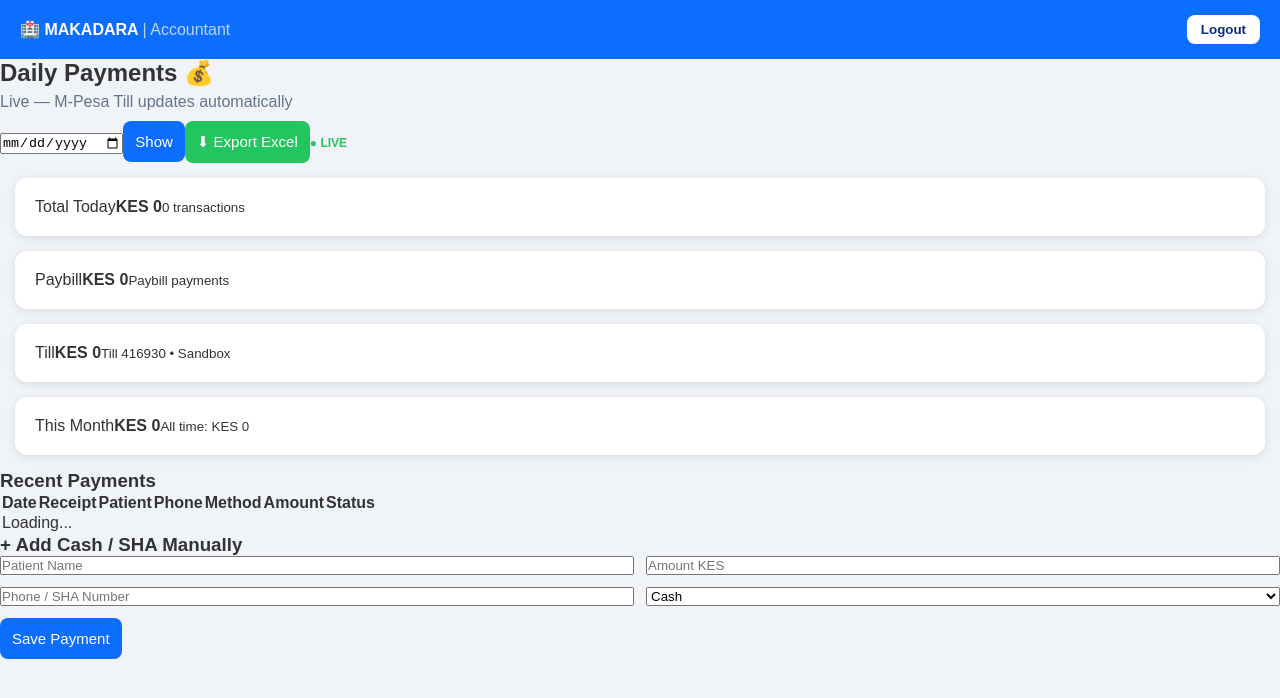
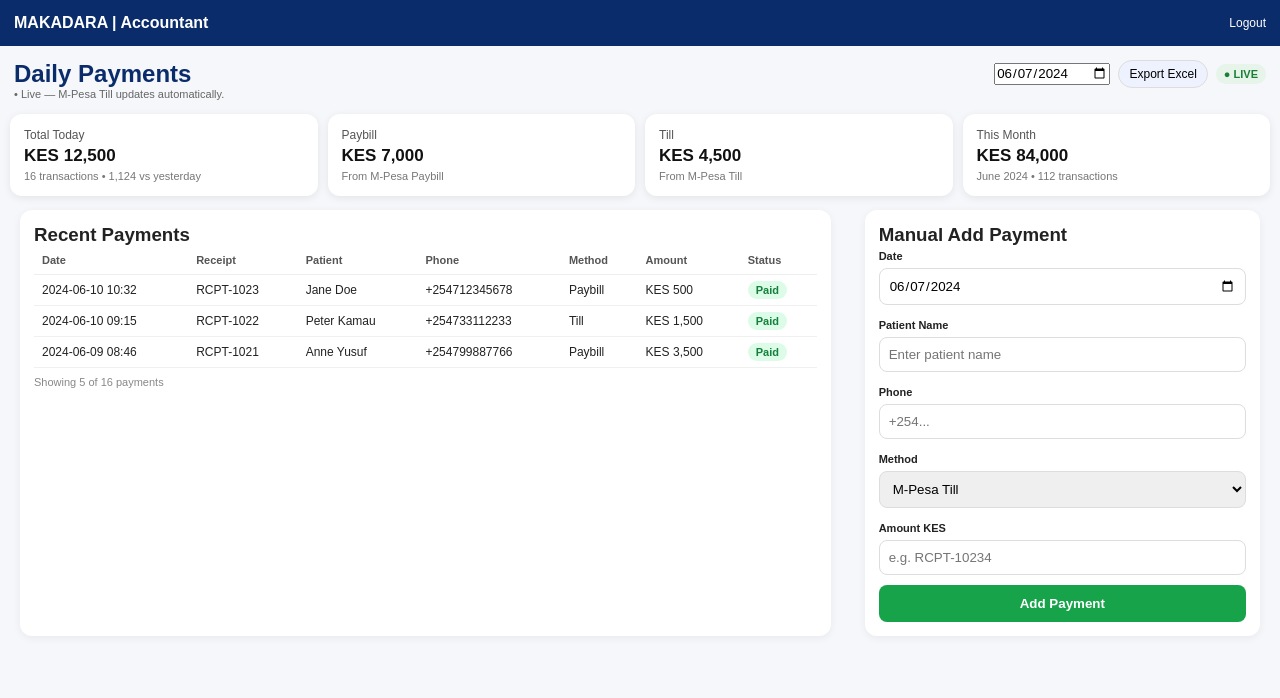
Before and after one commit to Dylan79-png/Makadara-backend, a website: page admin/accountant.html in a window 1280 px wide. Drawn offline with Linux system fonts and the light colour scheme; sample sign-in values are in the browser's storage.

Commit message:
combined css + 3 pages

```diff
--- a/admin/accountant.html
+++ b/admin/accountant.html
@@ -1,16 +1,64 @@
-<!DOCTYPE html><html><head><meta charset="UTF-8"><meta name="viewport" content="width=device-width,initial-scale=1"><title>Accountant — Makadara</title><link rel="stylesheet" href="css/admin.css"></head>
+<!DOCTYPE html>
+<html lang="en">
+<head>
+<meta charset="UTF-8">
+<meta name="viewport" content="width=device-width, initial-scale=1">
+<title>Makadara | Accountant</title>
+<link rel="stylesheet" href="css/admin.css">
+</head>
 <body>
-<div class="topbar"><b>🏥 MAKADARA <span style="opacity:.7;font-weight:400">| Accountant</span></b><div><span id="userLabel" style="font-size:13px;opacity:.9;margin-right:10px"></span><button onclick="logout()" style="background:#fff;color:#0a2a7a;border:none;padding:7px 14px;border-radius:8px;cursor:pointer;font-weight:700">Logout</button></div></div>
-<div class="container">
-<h2 style="margin:0">Daily Payments 💰</h2><p style="color:#64748b;margin:6px 0 0">Live — M-Pesa Till updates automatically</p>
-<div class="toolbar"><input type="date" id="datePicker"><button class="btn" onclick="loadData()">Show</button><button class="btn" style="background:#22c55e" onclick="exportCSV()">⬇ Export Excel</button><span id="liveDot" style="margin-left:auto;font-size:12px;color:#22c55e;font-weight:700">● LIVE</span></div>
-<div class="cards">
-<div class="card"><span>Total Today</span><b id="totalToday">KES 0</b><small id="countToday">0 transactions</small></div>
-<div class="card"><span>Paybill</span><b id="paybillToday">KES 0</b><small>Paybill payments</small></div>
-<div class="card"><span>Till</span><b id="tillToday">KES 0</b><small>Till 416930 • Sandbox</small></div>
-<div class="card"><span>This Month</span><b id="totalMonth">KES 0</b><small id="totalAll">All time: KES 0</small></div>
+<header class="topbar-acct">
+  <div class="logo">MAKADARA | Accountant</div>
+  <button onclick="logout()">Logout</button>
+</header>
+
+<div class="acct-head">
+  <div>
+    <h1>Daily Payments</h1>
+    <p>• Live — M-Pesa Till updates automatically.</p>
+  </div>
+  <div class="acct-actions">
+    <input type="date" value="2024-06-07">
+    <button class="btn-export">Export Excel</button>
+    <span class="live">● LIVE</span>
+  </div>
 </div>
-<h3>Recent Payments</h3>
-<table><thead><tr><th>Date</th><th>Receipt</th><th>Patient</th><th>Phone</th><th>Method</th><th>Amount</th><th>Status</th></tr></thead><tbody id="rows"><tr><td colspan="7">Loading...</td></tr></tbody></table>
-<div class="section"><h3 style="margin-top:0">+ Add Cash / SHA Manually</h3><div style="display:grid;grid-template-columns:1fr 1fr;gap:12px"><input id="pName" placeholder="Patient Name"><input id="pAmount" type="number" placeholder="Amount KES"><input id="pPhone" placeholder="Phone / SHA Number"><select id="pMethod"><option>Cash</option><option>SHA</option><option>Paybill</option><option>Till</option></select></div><button class="btn" style="margin-top:12px" onclick="addManual()">Save Payment</button></div>
-</div><script src="js/admin.js"></script></body></html>
+
+<div class="stats-grid">
+  <div class="stat-card"><span>Total Today</span><b>KES 12,500</b><small>16 transactions • 1,124 vs yesterday</small></div>
+  <div class="stat-card"><span>Paybill</span><b>KES 7,000</b><small>From M-Pesa Paybill</small></div>
+  <div class="stat-card"><span>Till</span><b>KES 4,500</b><small>From M-Pesa Till</small></div>
+  <div class="stat-card"><span>This Month</span><b>KES 84,000</b><small>June 2024 • 112 transactions</small></div>
+</div>
+
+<div class="two-col">
+  <div class="section">
+    <h3>Recent Payments</h3>
+    <div class="table-wrap">
+    <table>
+      <thead><tr><th>Date</th><th>Receipt</th><th>Patient</th><th>Phone</th><th>Method</th><th>Amount</th><th>Status</th></tr></thead>
+      <tbody id="acctBody">
+        <tr><td>2024-06-10 10:32</td><td>RCPT-1023</td><td>Jane Doe</td><td>+254712345678</td><td>Paybill</td><td>KES 500</td><td><span class="pill paid">Paid</span></td></tr>
+        <tr><td>2024-06-10 09:15</td><td>RCPT-1022</td><td>Peter Kamau</td><td>+254733112233</td><td>Till</td><td>KES 1,500</td><td><span class="pill paid">Paid</span></td></tr>
+        <tr><td>2024-06-09 08:46</td><td>RCPT-1021</td><td>Anne Yusuf</td><td>+254799887766</td><td>Paybill</td><td>KES 3,500</td><td><span class="pill paid">Paid</span></td></tr>
+      </tbody>
+    </table>
+    </div>
+    <p class="muted">Showing 5 of 16 payments</p>
+  </div>
+
+  <div class="section manual">
+    <h3>Manual Add Payment</h3>
+    <label>Date</label><input type="date" value="2024-06-07">
+    <label>Patient Name</label><input placeholder="Enter patient name">
+    <label>Phone</label><input placeholder="+254...">
+    <label>Method</label><select><option>M-Pesa Till</option><option>Paybill</option><option>Cash</option><option>SHA</option></select>
+    <label>Amount KES</label><input placeholder="e.g. RCPT-10234">
+    <button class="btn-green">Add Payment</button>
+  </div>
+</div>
+
+<script src="js/app.js"></script>
+<script>checkAuth();</script>
+</body>
+</html>
--- a/admin/css/admin.css
+++ b/admin/css/admin.css
@@ -1,82 +1,60 @@
-* {
-  box-sizing: border-box;
-  margin: 0;
-  padding: 0;
-}
+/* ========== MAKADARA - COMBINED CSS FOR LOGIN + OWNER + ACCOUNTANT ========== */
+* { box-sizing: border-box; margin: 0; padding: 0; }
+body { font-family: Arial, sans-serif; background: #f5f7fa; color: #222; }
+input, select, button { font-family: inherit; }
 
-body {
-  font-family: Arial, sans-serif;
-  background: #f0f4f8;
-  color: #333;
-}
+/* ---------- 1. LOGIN PAGE ---------- */
+.login-page { display: flex; justify-content: center; align-items: center; min-height: 100vh; background: linear-gradient(135deg, #0d6efd, #0a58ca); padding: 16px; }
+.login-card { background: white; padding: 30px 22px; border-radius: 16px; width: 100%; max-width: 380px; text-align: center; box-shadow: 0 10px 30px rgba(0,0,0,0.25); }
+.login-icon { font-size: 42px; }
+.login-card h2 { font-size: 19px; color: #0d6efd; margin: 12px 0 5px; line-height: 1.2; }
+.login-card p { font-size: 13px; color: #666; margin-bottom: 14px; }
+.badge-red { background: #ffdddd; color: #c00; padding: 5px 10px; border-radius: 12px; font-size: 11px; font-weight: bold; display: inline-block; margin-bottom: 16px; }
+.login-card input { width: 100%; padding: 12px; margin: 6px 0; border: 1px solid #ddd; border-radius: 8px; font-size: 14px; background: #f8f9fa; }
+.btn-login { width: 100%; background: #0d6efd; color: white; padding: 12px; border: none; border-radius: 8px; font-size: 15px; margin-top: 10px; cursor: pointer; }
+#err { color: red; font-size: 12px; margin-top: 8px; }
 
-.login-page {
-  display: flex;
-  justify-content: center;
-  align-items: center;
-  min-height: 100vh;
-  background: linear-gradient(135deg, #0d6efd, #0a58ca);
-}
+/* ---------- 2. OWNER DASHBOARD ---------- */
+.topbar-owner { background: linear-gradient(90deg,#007bff,#0e9bd8); color: white; padding: 10px 14px; display: flex; justify-content: space-between; align-items: center; }
+.topbar-owner .logo { display: flex; align-items: center; gap: 8px; font-size: 18px; font-weight: bold; }
+.topbar-owner .logo span { font-size: 9px; display: block; font-weight: 400; letter-spacing: 1px; }
+.topbar-owner button { background: transparent; border: 1px solid rgba(255,255,255,.8); color: white; padding: 5px 12px; border-radius: 20px; cursor: pointer; }
+.hero-owner { background: linear-gradient(90deg,#0d6efd,#2196f3); color: white; margin: 10px; padding: 20px; border-radius: 14px; }
+.hero-owner h2 { font-size: 22px; margin-bottom: 6px; }
+.hero-owner p { font-size: 12px; opacity: .9; line-height: 1.4; }
 
-.login-card {
-  background: white;
-  padding: 30px 25px;
-  border-radius: 16px;
-  width: 100%;
-  max-width: 380px;
-  text-align: center;
-  box-shadow: 0 10px 30px rgba(0,0,0,0.2);
-}
+/* ---------- 3. ACCOUNTANT ---------- */
+.topbar-acct { background: #0b2c6b; color: white; padding: 14px; display: flex; justify-content: space-between; align-items: center; font-weight: bold; }
+.topbar-acct button { background: none; border: none; color: white; font-size: 12px; cursor: pointer; }
+.acct-head { display: flex; justify-content: space-between; align-items: flex-start; padding: 14px; gap: 10px; flex-wrap: wrap; }
+.acct-head h1 { font-size: 24px; color: #0b2c6b; }
+.acct-head p { font-size: 11px; color: #666; }
+.acct-actions { display: flex; gap: 8px; align-items: center; }
+.btn-export { background: #eef2ff; border: 1px solid #ddd; padding: 6px 10px; border-radius: 20px; font-size: 12px; }
+.live { background: #e6f4ea; color: #1a7f37; font-size: 11px; font-weight: bold; padding: 4px 8px; border-radius: 20px; }
 
-.login-card h2 {
-  font-size: 18px;
-  margin: 10px 0 5px 0;
-  color: #0d6efd;
-}
+/* ---------- SHARED: STATS + TABLES (Owner & Accountant) ---------- */
+.stats-grid { display: grid; grid-template-columns: 1fr 1fr; gap: 10px; padding: 0 10px; margin-bottom: 14px; }
+@media(min-width:768px){ .stats-grid{ grid-template-columns: repeat(4,1fr); } }
+.stat-card { background: white; padding: 14px; border-radius: 12px; box-shadow: 0 2px 8px rgba(0,0,0,.08); display: flex; flex-direction: column; gap: 4px; }
+.stat-card span { font-size: 12px; color: #555; display: flex; justify-content: space-between; }
+.stat-card b { font-size: 17px; color: #111; }
+.stat-card small { font-size: 11px; color: #777; }
+.border-green{ border-left: 4px solid #22c55e; } .border-blue{ border-left: 4px solid #3b82f6; } .border-orange{ border-left: 4px solid #f59e0b; } .border-purple{ border-left: 4px solid #8b5cf6; }
+.section { background: white; margin: 0 10px 14px; padding: 14px; border-radius: 12px; box-shadow: 0 2px 8px rgba(0,0,0,.06); }
+.section-head { display: flex; justify-content: space-between; align-items: center; margin-bottom: 10px; }
+.section-head a { font-size: 12px; color: #0d6efd; text-decoration: none; }
+.table-wrap { overflow-x: auto; }
+table { width: 100%; border-collapse: collapse; font-size: 12px; white-space: nowrap; }
+th { text-align: left; padding: 8px; color: #555; border-bottom: 1px solid #eee; font-size: 11px; }
+td { padding: 8px; border-bottom: 1px solid #f0f0f0; }
+.pill { padding: 3px 8px; border-radius: 20px; font-size: 11px; font-weight: 600; }
+.pill.paybill{ background: #dbeafe; color: #1d4ed8; } .pill.till{ background: #fef3c7; color: #b45309; } .pill.cash{ background: #e5e7eb; color: #374151; } .pill.paid{ background: #dcfce7; color: #15803d; }
 
-.login-card p {
-  font-size: 13px;
-  color: #666;
-  margin-bottom: 15px;
-}
-
-.login-card input {
-  width: 100%;
-  padding: 12px;
-  margin: 8px 0;
-  border: 1px solid #ddd;
-  border-radius: 8px;
-  font-size: 14px;
-}
-
-.btn {
-  background: #0d6efd;
-  color: white;
-  padding: 12px;
-  border: none;
-  border-radius: 8px;
-  font-size: 15px;
-  cursor: pointer;
-  margin-top: 10px;
-}
-
-.btn:hover {
-  background: #0b5ed7;
-}
-
-.topbar {
-  background: #0d6efd;
-  color: white;
-  padding: 15px 20px;
-  display: flex;
-  justify-content: space-between;
-  align-items: center;
-}
-
-.card {
-  background: white;
-  padding: 20px;
-  border-radius: 12px;
-  margin: 15px;
-  box-shadow: 0 2px 8px rgba(0,0,0,0.1);
-}
+/* ACCOUNTANT 2-COL */
+.two-col { display: grid; grid-template-columns: 1fr; gap: 14px; padding: 0 0 20px; }
+@media(min-width:768px){ .two-col{ grid-template-columns: 2fr 1fr; padding: 0 10px; } }
+.manual input, .manual select { width: 100%; padding: 9px; border: 1px solid #ddd; border-radius: 8px; margin: 4px 0 10px; }
+.manual label { font-size: 11px; font-weight: bold; }
+.btn-green { width: 100%; background: #16a34a; color: white; border: none; padding: 11px; border-radius: 8px; font-weight: bold; cursor: pointer; }
+.muted { font-size: 11px; color: #888; margin-top: 8px; }
```
Also changed, not shown: admin/dashboard.html (+67 -13 lines), admin/login.html (+11 -30 lines).
